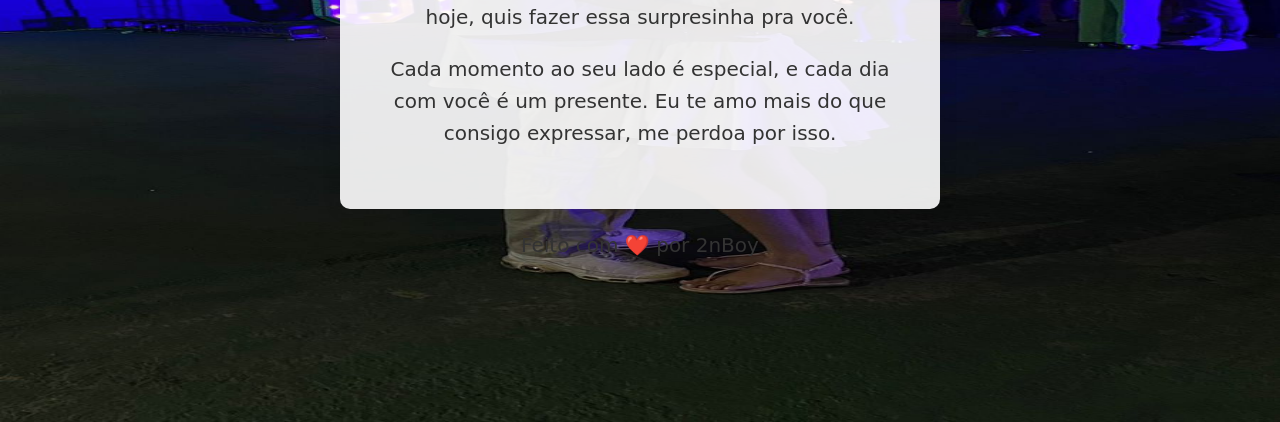
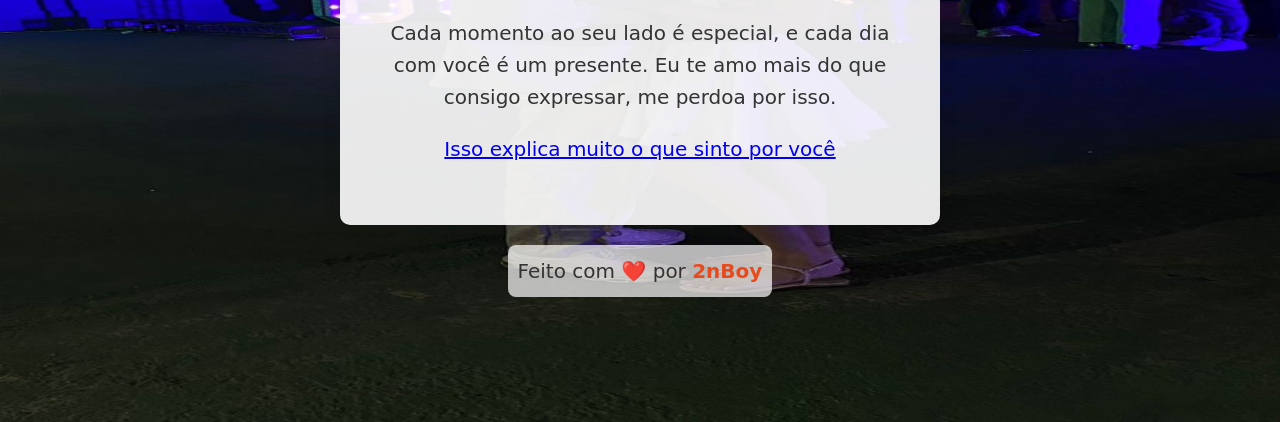
Before and after one commit to 2nBoy/30-12-23, a plain HTML site: page index.html in a window 1280 px wide. Shown: the part 378-800 px from the top of the page. Drawn offline with Linux system fonts and the light colour scheme.

Commit message:
Update index.html

```diff
--- a/index.html
+++ b/index.html
@@ -6,7 +6,7 @@
     <title>Declaração de Amor</title>
     <style>
         body {
-            font-family: 'Pacifico', cursive;
+            font-family: 'YourDesiredFont', cursive; /* Substitua 'YourDesiredFont' pela fonte desejada */
             text-align: center;
             margin: 0;
             padding: 0;
@@ -15,28 +15,9 @@
             align-items: center;
             justify-content: center;
             height: 100vh;
-             /* ... outras propriedades ... */
-        background-size: 100% 100%;
-        background-position: center;
-        background-color: #ffe2dc; /* Cor de fundo suave */
-             #footer {
-        /* ... outras propriedades ... */
-        margin-top: 20px;
-        color: #555;
-        font-size: 14px;
-    }
-
-    #made-by {
-        font-weight: bold;
-        color: #e8491d;
-        display: inline-block;
-        margin-right: 4px;
-    }
-
-    #made-by span {
-        font-weight: normal;
-        color: #777;
-    }
+            background-size: 100% 100%;
+            background-position: center;
+            background-color: rgba(255, 226, 220, 0.8); /* Fundo branco com transparência */
         }
 
         #love-message {
@@ -65,19 +46,23 @@
         #footer {
             margin-top: 20px;
             color: #555;
+            font-size: 14px;
+            background-color: rgba(255, 255, 255, 0.7); /* Fundo branco do rodapé com mais transparência */
+            padding: 10px;
+            border-radius: 8px;
         }
 
         #footer p {
             margin: 0;
         }
 
-        footer a {
+        #footer a {
             color: #e8491d;
             text-decoration: none;
             font-weight: bold;
         }
 
-        footer a:hover {
+        #footer a:hover {
             text-decoration: underline;
         }
     </style>
@@ -87,9 +72,10 @@
         <h1>Para o Amor da Minha Vida</h1>
         <p>Eu te amo muito, apesar de não estar muito bem hoje, quis fazer essa surpresinha pra você.</p>
         <p>Cada momento ao seu lado é especial, e cada dia com você é um presente. Eu te amo mais do que consigo expressar, me perdoa por isso.</p>
+        <p><a href="https://open.spotify.com/intl-pt/album/6WvN5lJoLYNXc8HYLuxjeX?si=Ut0OwaoYS1-6rgFREupvWQ" target="_blank">Isso explica muito o que sinto por você</a></p>
     </div>
     <div id="footer">
-        <p>Feito com ❤️ por <https://www.linkedin.com/in/brunno-ferreira-os/" target="_blank">2nBoy</a></p>
+        <p>Feito com ❤️ por <a href="https://www.linkedin.com/in/brunno-ferreira-os/" target="_blank">2nBoy</a></p>
     </div>
 </body>
 </html>
```
